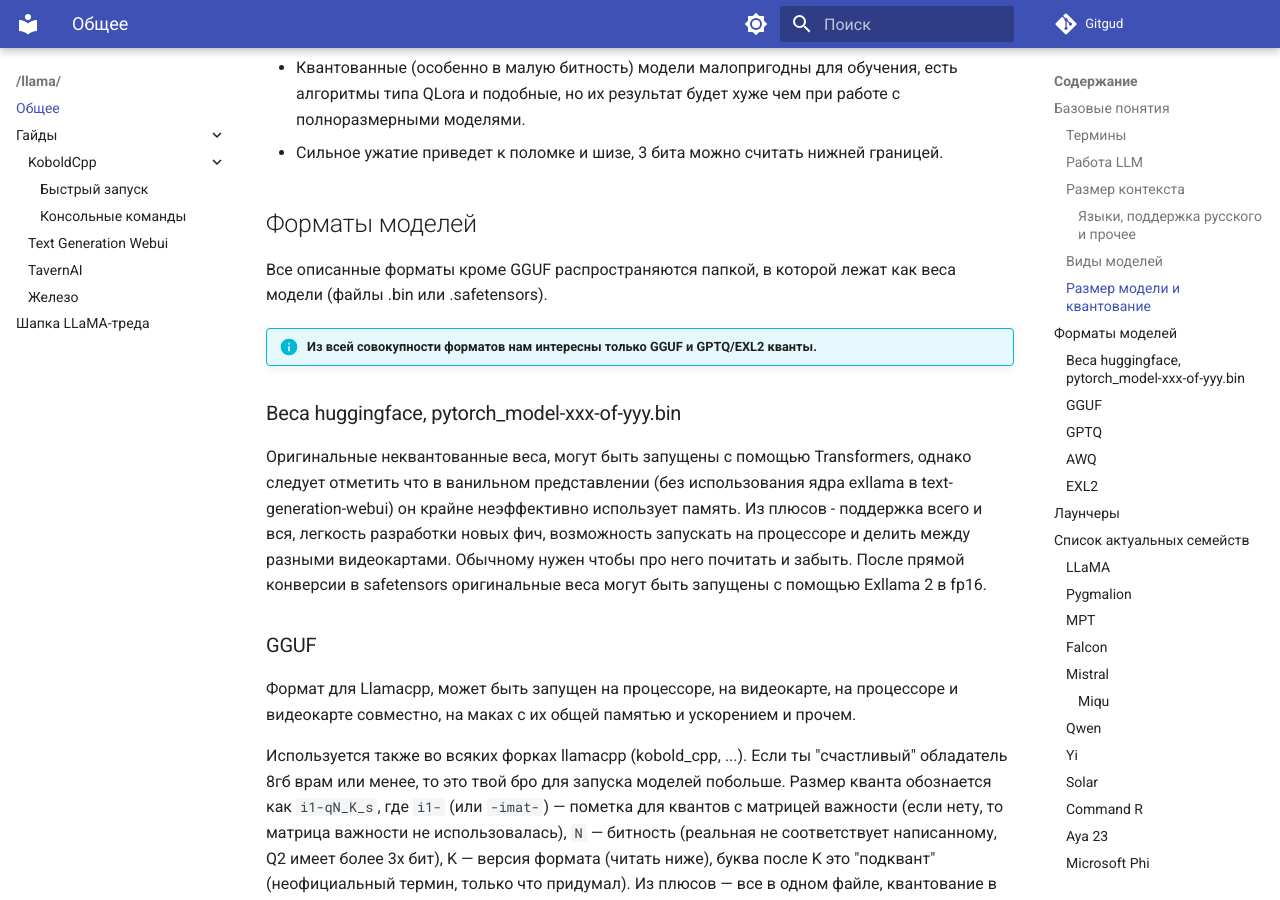
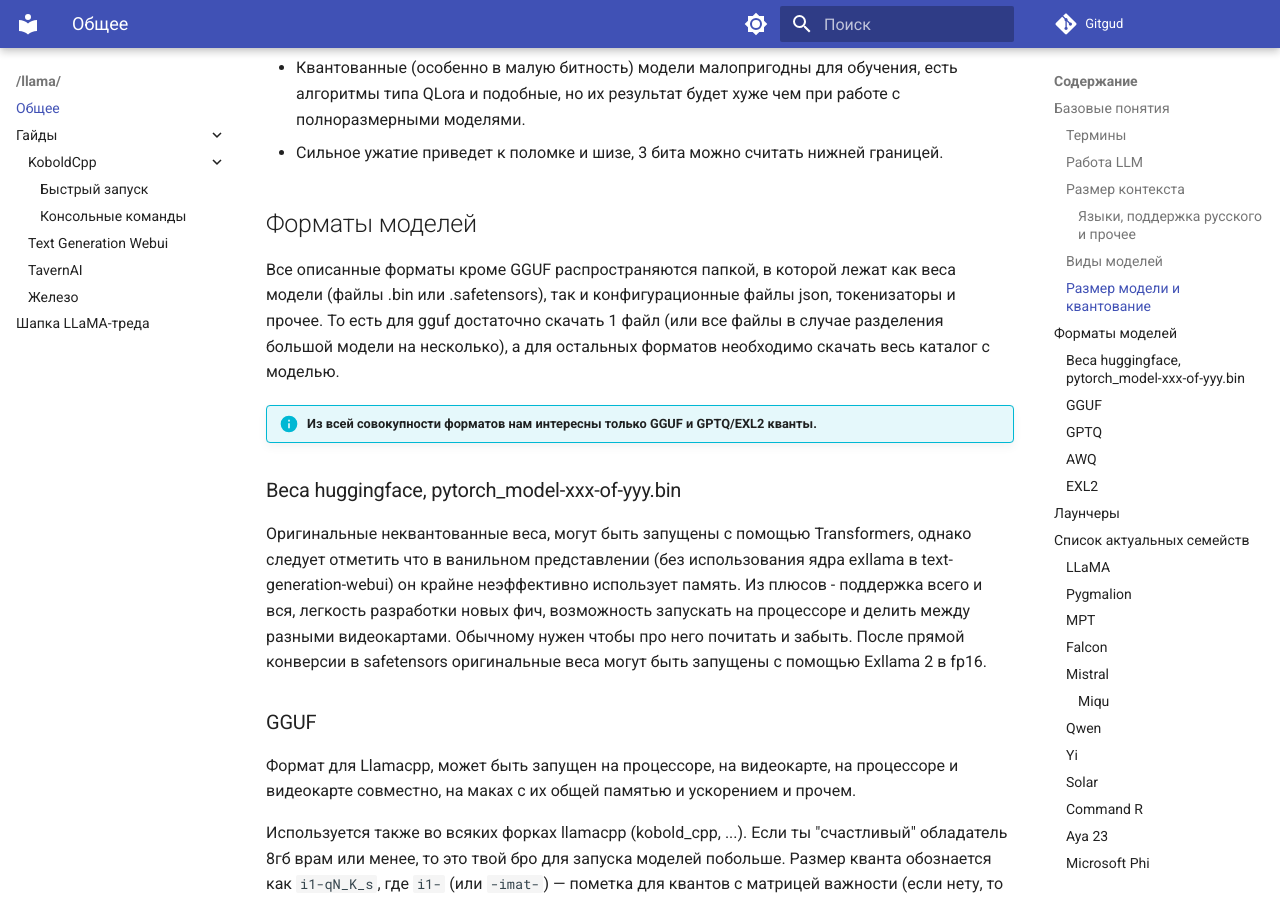
Before and after one commit to 2ch-ai/wiki, an MkDocs documentation site: the page built from docs/llama/index.md, in a window 1280 px wide and 900 px high, scrolled down 7016 px. Built offline with MkDocs 1.6.1 and Material for MkDocs 9.7.7, drawn with Linux system fonts in a browser that asks for light colours.

Commit message:
Update index.md

```diff
--- a/docs/llama/index.md
+++ b/docs/llama/index.md
@@ -120,7 +120,7 @@ LLM имеют гораздо большее по сравнению с друг
 
 ## Форматы моделей
 
-Все описанные форматы кроме GGUF распространяются папкой, в которой лежат как веса модели (файлы .bin или .safetensors).
+Все описанные форматы кроме GGUF распространяются папкой, в которой лежат как веса модели (файлы .bin или .safetensors), так и конфигурационные файлы json, токенизаторы и прочее. То есть для gguf достаточно скачать 1 файл (или все файлы в случае разделения большой модели на несколько), а для остальных форматов необходимо скачать весь каталог с моделью.
 
 !!! info "Из всей совокупности форматов нам интересны только GGUF и GPTQ/EXL2 кванты."
 
```
